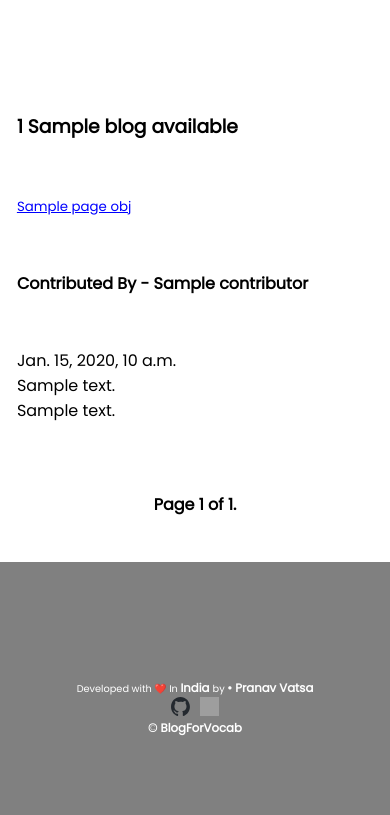
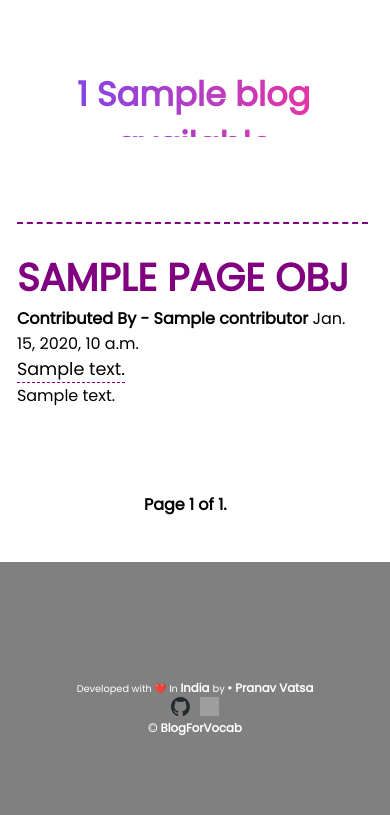
Before and after one commit to HumanHiHuBe/blog, a Django app: template blogapp/templates/blogapp/bloglist.html in a window 390 px wide. Shown: the part 29-844 px from the top of the page. Run offline with Django 4.2, Linux system fonts and the light colour scheme; the template is opened without the code that fills it: most values are stand-ins (such as "Sample title", 1, 10 or a date in 2020); grey boxes are pictures that could not be loaded.

Commit message:
css done upto bloglist for mobile as well

```diff
--- a/blogapp/static/blogapp/home.css
+++ b/blogapp/static/blogapp/home.css
@@ -125,7 +125,8 @@
     justify-content: space-between;
     min-height: 50vh;
     margin-top: 10vh;
-    margin-left: 8vh;
+    margin-left: 5vw;
+    margin-right: 5vw;
 }
 
 @media screen and (max-width : 500px) {
@@ -133,6 +134,8 @@
         margin-left: 2vh;
     }
 }
+
+/* Bloghome */
 .bloglist .indBlog a{
     text-decoration: none;
     color: coral;
@@ -202,3 +205,50 @@
         color: purple;
     }
 }
+
+/* BlogList */
+.wrrapernoofbloginfo{
+    display: flex;
+    justify-content: center;
+    margin: 0;
+    padding: 0;
+}
+.noofbloginfo{
+    justify-self: center;
+    text-align: center;
+    font-size: 1.7rem;
+    margin-top: -5vh;
+    height: 8vh;
+    margin-bottom: 2vh;
+    font-size: 1.8rem;
+    width: fit-content;
+    background: linear-gradient(93.51deg, rgb(124, 71, 235) 10.94%, rgb(233, 53, 161) 86.95%);
+    -webkit-background-clip: text;
+    background-clip: text;
+    -webkit-text-fill-color: transparent;
+}
+
+.bloglists{
+    width: 90vw;
+}
+
+.indbloglists{
+    border-top: 2px dashed purple;
+    padding-top: 3vh;
+}
+
+.shortdesc{
+    width: fit-content;
+    border-bottom: 1px dashed purple;
+    font-size: 1.1rem;
+}
+
+.indbloglists img{
+    display: none;
+}
+.indbloglists form button{
+    border: none;
+    background-color: white;
+    font-size: 1.6rem;
+    color: purple;
+}
--- a/blogapp/templates/blogapp/bloglist.html
+++ b/blogapp/templates/blogapp/bloglist.html
@@ -3,23 +3,31 @@
 {% block title %} BlogForVocab {% endblock %}
 
 {% block content %}
-<h3>{{ count }} {{ blog_category }} blog{{count|pluralize}} available</h3>
+<div class="wrrapernoofbloginfo">
+<div class="noofbloginfo">
+<span class="textofnbli"><h3>{{ count }} {{ blog_category }} blog{{count|pluralize}} available</h3></span>
+</div>
+</div>
+<div class="bloglists">
 {% for i in page_obj %}
+<div class="indbloglists">
 <form action="{% url 'detailedblog' i.id  %}" method="POST">
     {% csrf_token %}
-    <button type="submit" style="background-color: white; border: 0px; color: blue; text-decoration: underline;">{{i.title}}</button>
+    <button type="submit"><h2>{{i.title|upper}}</h2></button>
 </form>
 <strong> Contributed By - {{ i.contributor|capfirst }}</strong>
 {{ i.time_created }} <br>
-{{ i.short_description}} <br>
+<div class="shortdesc">{{ i.short_description}} <br></div>
 {{ i.content|safe|truncatechars:300 }} <br>
+</div>
 {% endfor %}
+</div>
 
 <div class="pagination">
     <span class="step-links">
         {% if page_obj.has_previous %}
-            <a href="?page=1">&laquo; first</a>
-            <a href="?page={{ page_obj.previous_page_number }}">previous</a>
+            <a href="?page=1">&laquo; First</a>
+            <a href="?page={{ page_obj.previous_page_number }}">Previous| </a>
         {% endif %}
 
         <span class="current">
@@ -27,8 +35,8 @@
         </span>
 
         {% if page_obj.has_next %}
-            <a href="?page={{ page_obj.next_page_number }}">next</a>
-            <a href="?page={{ page_obj.paginator.num_pages }}">last &raquo;</a>
+            <a href="?page={{ page_obj.next_page_number }}"> |Next</a>
+            <a href="?page={{ page_obj.paginator.num_pages }}">Last &raquo;</a>
         {% endif %}
     </span>
 </div>
```
